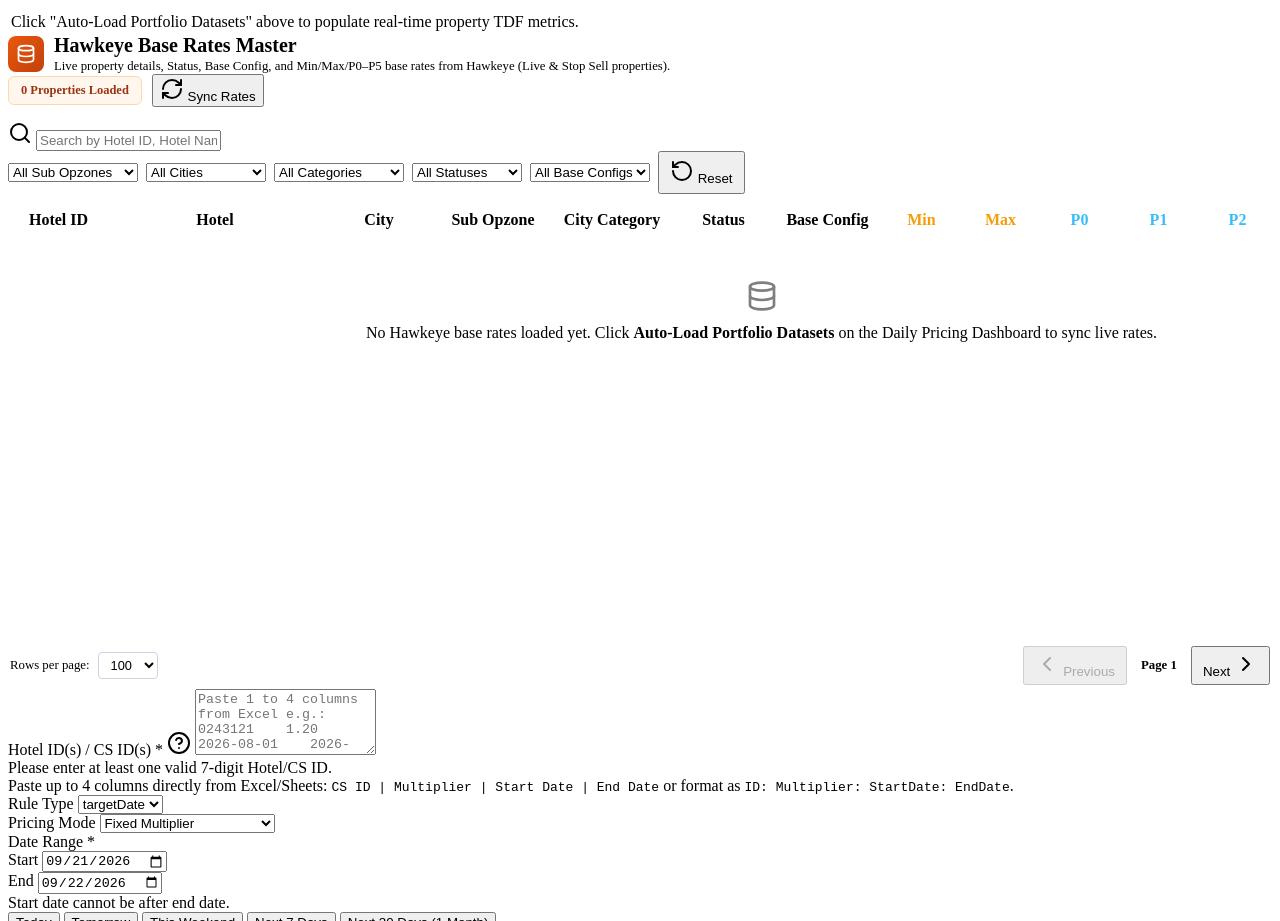
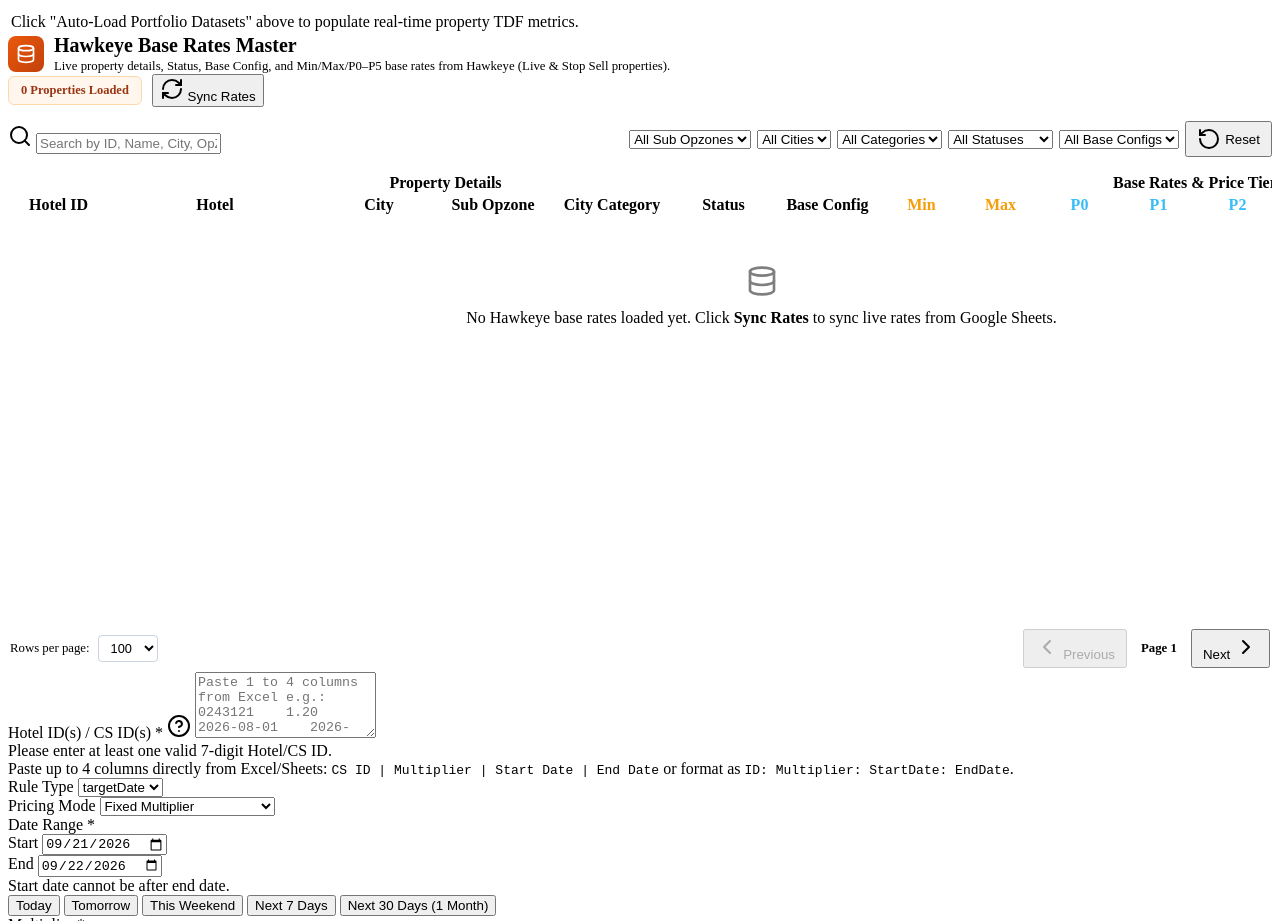
Before and after one commit to adityakumar-alt/TDF-Automator, a website built with Vite: page index.html in a window 1280 px wide. Shown: the part 1823-2744 px from the top of the page. Built offline with nearby package versions, Linux system fonts and the light colour scheme; files whose address does not match are found by name.

Commit message:
Fix Hawkeye Base Rates toolbar layout, add 2-tier grouped headers, and reset filter defaults

```diff
--- a/index.html
+++ b/index.html
@@ -459,36 +459,36 @@
             </div>
 
             <!-- Filters Bar -->
-            <div class="table-controls-bar" style="margin-bottom: 0; flex-wrap: wrap; gap: 10px;">
-              <div class="search-wrapper" style="flex: 2; min-width: 220px;">
+            <div class="table-controls-bar" style="margin-bottom: 0; display: flex; align-items: center; justify-content: space-between; flex-wrap: wrap; gap: 8px;">
+              <div class="search-wrapper" style="flex: 1 1 240px; min-width: 200px; max-width: 320px;">
                 <i data-lucide="search" class="search-icon"></i>
-                <input type="text" id="hawkeye-search-input" placeholder="Search by Hotel ID, Hotel Name, City, Sub Opzone...">
+                <input type="text" id="hawkeye-search-input" placeholder="Search by ID, Name, City, OpZone, Config...">
               </div>
 
-              <div style="display: flex; gap: 8px; flex-wrap: wrap; flex: 3; align-items: center;">
-                <select id="hawkeye-filter-sub-opzone" class="dash-filter-select" style="min-width: 130px;">
+              <div style="display: flex; gap: 6px; align-items: center; flex-wrap: wrap; justify-content: flex-end; flex: 2 1 auto;">
+                <select id="hawkeye-filter-sub-opzone" class="dash-filter-select">
                   <option value="all">All Sub Opzones</option>
                 </select>
 
-                <select id="hawkeye-filter-city" class="dash-filter-select" style="min-width: 120px;">
+                <select id="hawkeye-filter-city" class="dash-filter-select">
                   <option value="all">All Cities</option>
                 </select>
 
-                <select id="hawkeye-filter-category" class="dash-filter-select" style="min-width: 130px;">
+                <select id="hawkeye-filter-category" class="dash-filter-select">
                   <option value="all">All Categories</option>
                 </select>
 
-                <select id="hawkeye-filter-status" class="dash-filter-select" style="min-width: 110px;">
+                <select id="hawkeye-filter-status" class="dash-filter-select" style="min-width: 105px;">
                   <option value="all">All Statuses</option>
                   <option value="Live">Live</option>
                   <option value="Stop Sell">Stop Sell</option>
                 </select>
 
-                <select id="hawkeye-filter-base-config" class="dash-filter-select" style="min-width: 120px;">
+                <select id="hawkeye-filter-base-config" class="dash-filter-select" style="min-width: 110px;">
                   <option value="all">All Base Configs</option>
                 </select>
 
-                <button id="btn-hawkeye-reset-filters" class="btn btn-secondary btn-sm" title="Reset Filters" style="padding: 6px 10px;">
+                <button id="btn-hawkeye-reset-filters" class="btn btn-secondary btn-sm" title="Reset Filters" style="padding: 6px 10px; height: 36px; display: inline-flex; align-items: center; gap: 4px;">
                   <i data-lucide="rotate-ccw"></i>
                   <span>Reset</span>
                 </button>
@@ -496,9 +496,13 @@
             </div>
 
             <!-- Table Container -->
-            <div class="dash-table-wrapper" style="max-height: calc(100vh - 300px); min-height: 420px; overflow-x: auto;">
+            <div class="dash-table-wrapper" style="max-height: calc(100vh - 270px); min-height: 440px; overflow-x: auto;">
               <table class="dash-table" id="hawkeye-rates-table">
                 <thead>
+                  <tr>
+                    <th colspan="7" class="th-group-prop">Property Details</th>
+                    <th colspan="8" class="th-group-rates">Base Rates &amp; Price Tiers</th>
+                  </tr>
                   <tr>
                     <th style="min-width: 95px;">Hotel ID</th>
                     <th style="min-width: 210px;">Hotel</th>
@@ -506,7 +510,7 @@
                     <th style="min-width: 110px;">Sub Opzone</th>
                     <th style="min-width: 120px;">City Category</th>
                     <th style="min-width: 95px;">Status</th>
-                    <th style="min-width: 105px;">Base Config</th>
+                    <th class="col-sep-right" style="min-width: 105px;">Base Config</th>
                     <th class="cell-num-right" style="min-width: 75px; color: #f59e0b;" title="Min Base Rate">Min</th>
                     <th class="cell-num-right" style="min-width: 75px; color: #f59e0b;" title="Max Base Rate">Max</th>
                     <th class="cell-num-right" style="min-width: 75px; color: #38bdf8;" title="P0 Base Rate">P0</th>
@@ -521,7 +525,7 @@
                   <tr>
                     <td colspan="15" style="text-align: center; padding: 48px 20px; color: var(--text-muted);">
                       <i data-lucide="database" style="width: 32px; height: 32px; margin-bottom: 8px; display: inline-block; opacity: 0.5;"></i>
-                      <div>No Hawkeye base rates loaded yet. Click <strong>Auto-Load Portfolio Datasets</strong> on the Daily Pricing Dashboard to sync live rates.</div>
+                      <div>No Hawkeye base rates loaded yet. Click <strong>Sync Rates</strong> to sync live rates from Google Sheets.</div>
                     </td>
                   </tr>
                 </tbody>
--- a/style.css
+++ b/style.css
@@ -2545,3 +2545,62 @@
   background: #f97316;
   color: #ffffff;
 }
+
+/* ==========================================================================
+   HAWKEYE BASE RATES MASTER STYLES
+   ========================================================================== */
+.dash-filter-select {
+  width: auto !important;
+  min-width: 125px;
+  max-width: 165px;
+  height: 36px;
+  padding: 6px 10px;
+  font-size: 0.8rem;
+  font-weight: 500;
+  border-radius: 6px;
+  border: 1px solid #cbd5e1;
+  background-color: #ffffff;
+  color: #1e293b;
+  cursor: pointer;
+  flex: 0 0 auto !important;
+  line-height: normal;
+}
+
+.dash-filter-select:focus {
+  border-color: #ea580c;
+  outline: none;
+  box-shadow: 0 0 0 2px rgba(234, 88, 12, 0.15);
+}
+
+.th-group-prop {
+  background: #1e293b !important;
+  color: #cbd5e1 !important;
+  font-size: 0.72rem !important;
+  font-weight: 700 !important;
+  letter-spacing: 0.08em;
+  text-transform: uppercase;
+  text-align: left !important;
+  border-bottom: 1px solid #334155;
+  border-right: 2px solid #475569 !important;
+  padding: 6px 10px !important;
+}
+
+.th-group-rates {
+  background: #0f172a !important;
+  color: #38bdf8 !important;
+  font-size: 0.72rem !important;
+  font-weight: 700 !important;
+  letter-spacing: 0.08em;
+  text-transform: uppercase;
+  text-align: right !important;
+  border-bottom: 1px solid #334155;
+  padding: 6px 10px !important;
+}
+
+.col-sep-right {
+  border-right: 2px solid #e2e8f0 !important;
+}
+
+.dash-table th.col-sep-right {
+  border-right: 2px solid #475569 !important;
+}
```
Also changed, not shown: app.js, dist/assets/index-BiOST_XV.js (added), dist/assets/index-BvG3pHSd.css (added), dist/assets/index-ChHHAITd.css (deleted), dist/assets/index-D4HSR2Io.js (deleted), dist/index.html.
